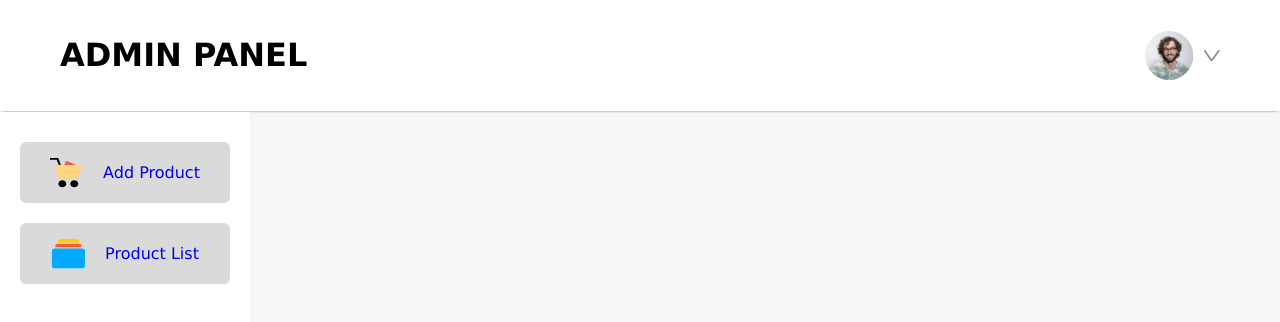
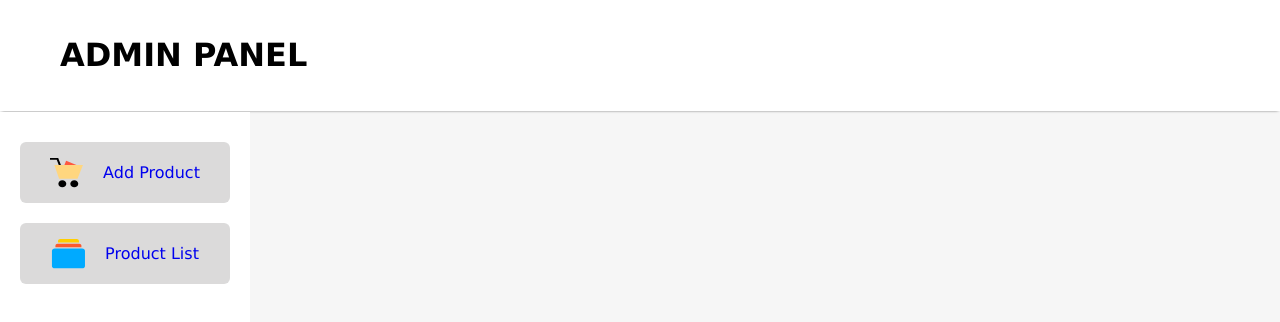
Before and after one commit to Bratpfanne92/backendModulFinalProject, a React (Vite) app in the folder admin/: page / in a window 1280 px wide. Shown: the top 322 px of the page. Built offline with nearby package versions, Linux system fonts and the light colour scheme; the HTML template or start-up script is replaced by a standard one.

Commit message:
Navbar.jsx edited, Readme.md edited

```diff
--- a/admin/src/Components/Navbar/Navbar.jsx
+++ b/admin/src/Components/Navbar/Navbar.jsx
@@ -8,7 +8,7 @@ const Navbar = () => {
     <div className="navbar">
       <h1>ADMIN PANEL</h1>
       {/* <img src={navlogo} alt="" className="nav-logo" /> */}
-      <img src={navProfile} alt="" className="nav-profile" />
+      {/* <img src={navProfile} alt="" className="nav-profile" /> */}
     </div>
   );
 };
```
